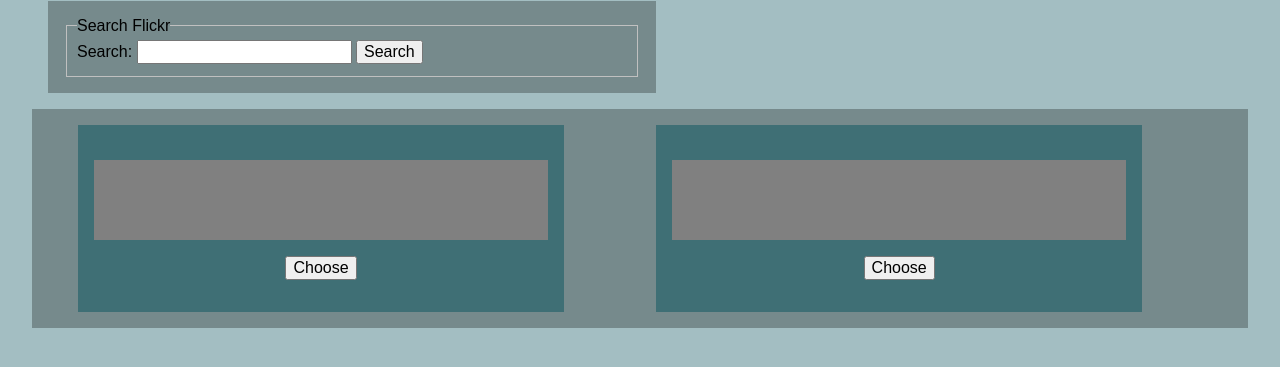
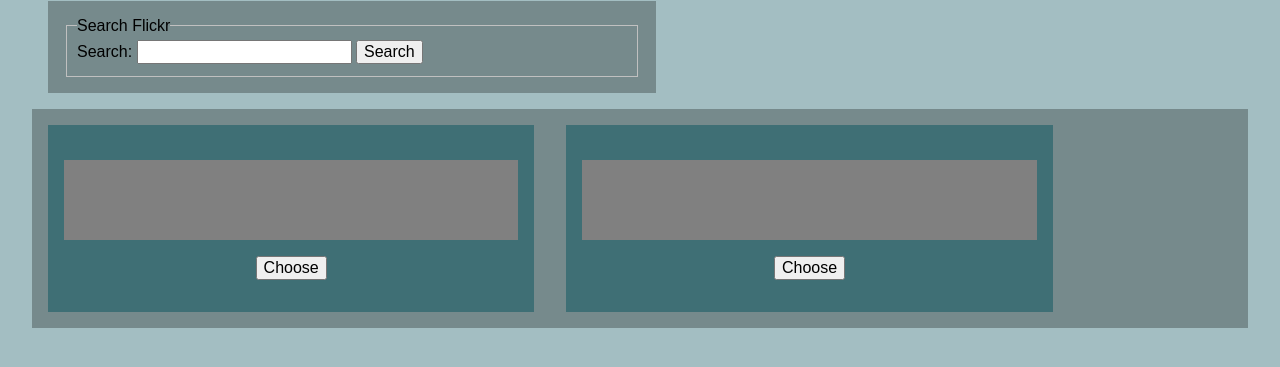
Before and after one commit to spaetsch/Better-With-Dogs, a plain HTML site: page index.html in a window 1280 px wide. Shown: the part 159-526 px from the top of the page. Drawn offline with nearby package versions, Linux system fonts and the light colour scheme.

Commit message:
Fix verdict margins

```diff
--- a/CSS/style.css
+++ b/CSS/style.css
@@ -52,6 +52,12 @@ img {
   margin: 1em auto;
   display: block;
 }
+#verdict {
+  min-width:5em;
+  display: block;
+  margin: 0 auto;
+  padding: 1em 0;
+}
 
 /* Media Query */
 
```
